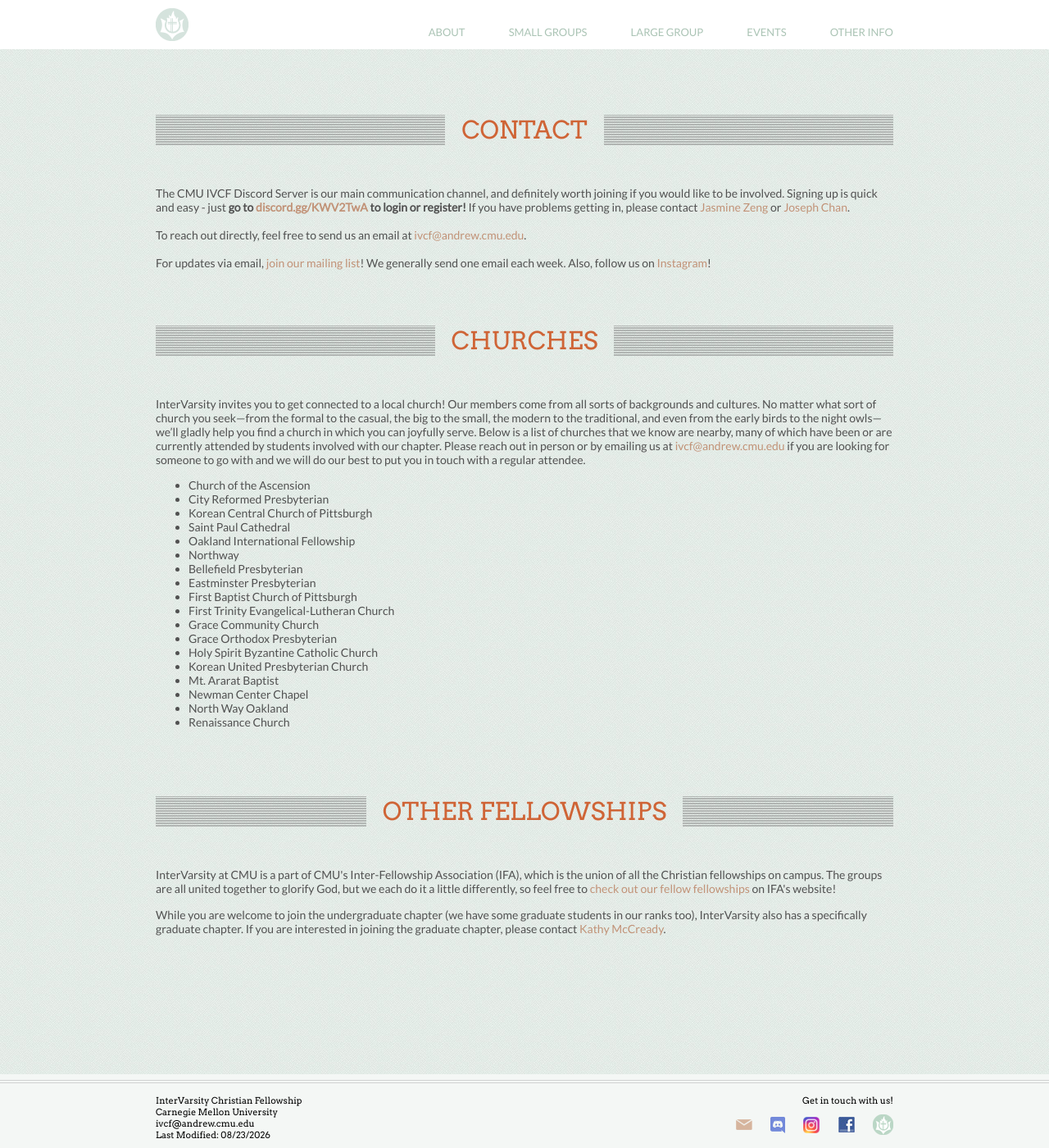
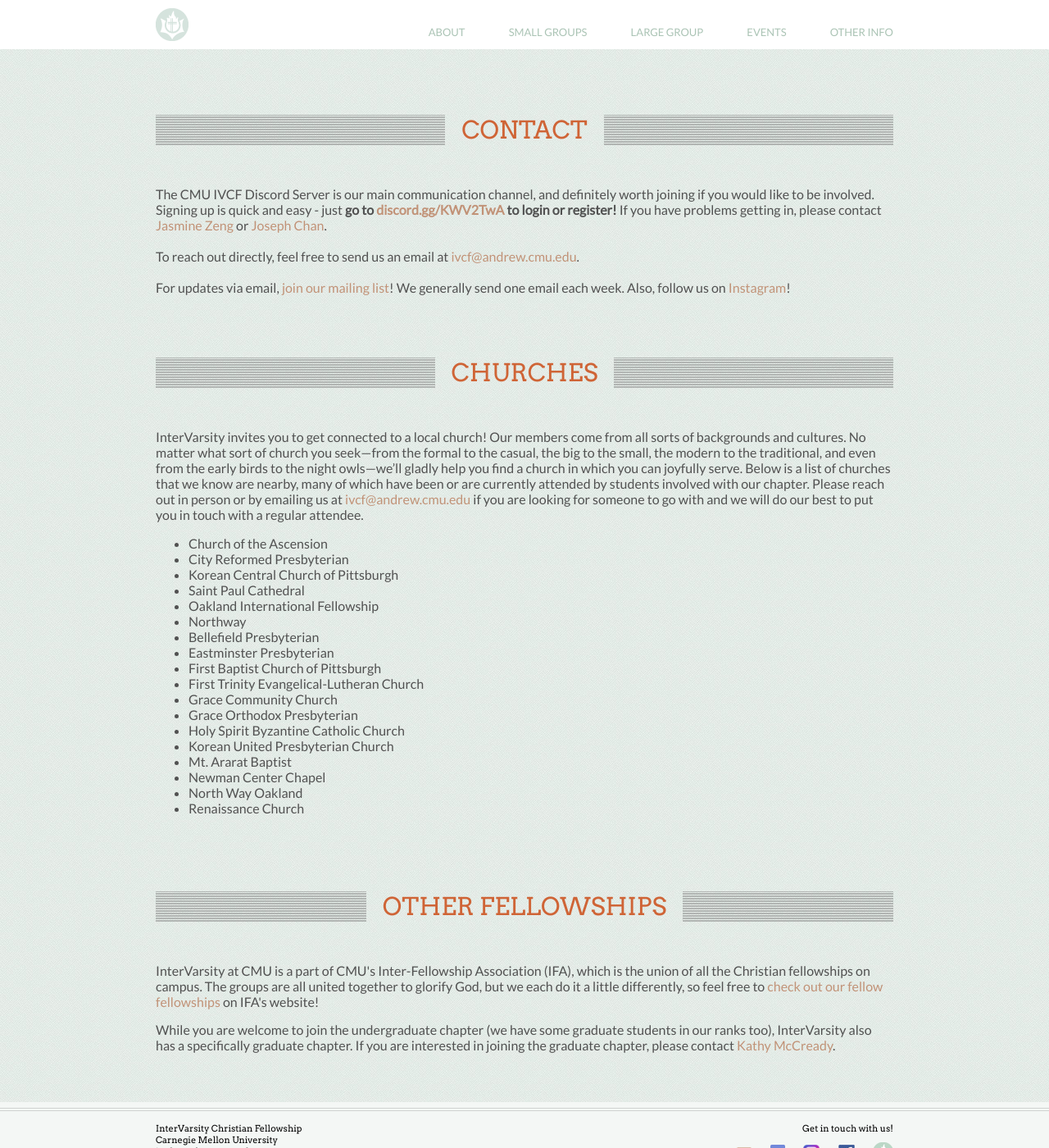
Before and after one commit to ivcf-cmu/ivcf-cmu.github.io, a Jekyll site: the page built from otherinfo.md, in a window 1280 px wide and 1400 px high. Shown: the whole window at 82% size. Built offline with Jekyll 4.4.1, drawn with Linux system fonts in a browser that asks for light colours.

Commit message:
Increased font size to 16px (default)

```diff
--- a/css/main.scss
+++ b/css/main.scss
@@ -35,7 +35,6 @@
 
 h2 {
 	font-family: Arvo;
-	font-size: 18px;
 	font-weight: normal;
 	color: #1a9aa0;
 	margin: 0;
@@ -43,7 +42,6 @@
 
 p, ol, ul, li {
 	font-family: Lato;
-	font-size: 14px;
 	color: #515151;
 }
 
@@ -410,7 +408,6 @@
 
 .frontpage p a {
 	font-family: Lato;
-	font-size: 14px;
 	color: #c19277;
 }
 
@@ -435,7 +432,6 @@
 
 	a {
 		font-family: Lato;
-		font-size: 14px;
 		color: #c19277;
 
 		&:hover {
@@ -599,7 +595,6 @@
 
 	a {
 		font-family: Lato;
-		font-size: 14px;
 		color: #c19277;
 	}
 
@@ -774,7 +769,6 @@
 
 	a {
 		font-family: Lato;
-		font-size: 14px;
 		color: #c19277;
 	}
 
```
